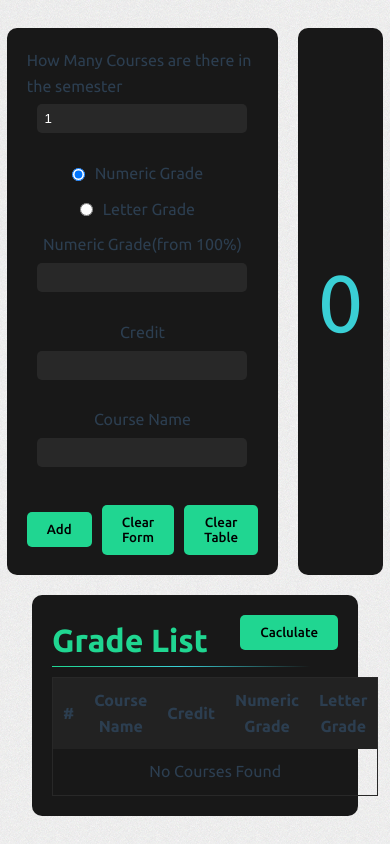
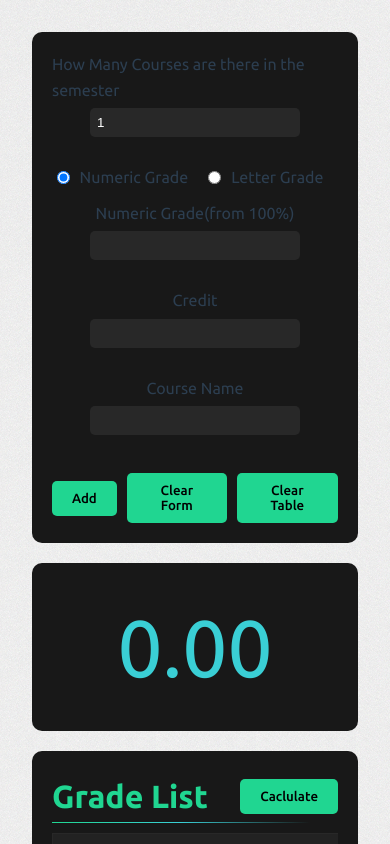
Before and after one commit to aaabrsh/grade-calculator, a Vue app: page / in a window 390 px wide. Built offline with nearby package versions, Linux system fonts and the light colour scheme.

Commit message:
fix grade view styling and other styles

```diff
--- a/src/App.vue
+++ b/src/App.vue
@@ -5,7 +5,7 @@ import GradeDisplay from './components/GradeDisplay.vue'
 import { ref } from 'vue'
 
 const courses = ref([])
-const GPA = ref(0)
+const GPA = ref((0).toFixed(2))
 
 function onCourseAdd(newCourse) {
   courses.value.push(newCourse)
@@ -21,8 +21,8 @@ function onSetGPA(gpa) {
 </script>
 
 <template>
-  <div class="flex column full card-gap container">
-    <div class="flex card-gap">
+  <div class="flex column card-gap container">
+    <div class="card-gap grid grid-2-1">
       <GradesForm class="flex-2" @add="onCourseAdd" @clear="clearTable" />
       <GradeDisplay class="flex-1" :GPA="GPA" />
     </div>
--- a/src/assets/main.css
+++ b/src/assets/main.css
@@ -1,27 +1,30 @@
 @import './base.css';
 
 #app {
-  margin: 0 auto;
-  padding: 2rem;
   font-weight: normal;
   height: 100vh;
   overflow: auto;
 }
 
 .container {
+  margin: 0 auto;
   max-width: 1280px;
+  padding: 2rem;
 }
 
-a,
-.green {
-  text-decoration: none;
-  color: hsla(160, 100%, 37%, 1);
-  transition: 0.4s;
+.grid {
+  width: 100%;
+  display: grid;
 }
 
-@media (hover: hover) {
-  a:hover {
-    background-color: hsla(160, 100%, 37%, 0.2);
+.grid-2-1 {
+  grid-template-columns: 2fr 1fr;
+}
+
+@media only screen and (max-width: 650px) {
+  .grid {
+    display: flex;
+    flex-direction: column;
   }
 }
 
@@ -60,10 +63,6 @@ a,
   flex-direction: column;
 }
 
-.full {
-  height: 100%;
-}
-
 .title-container {
   border-image: linear-gradient(
       to right,
@@ -78,6 +77,7 @@ a,
   margin-bottom: 10px;
   display: flex;
   justify-content: space-between;
+  align-items: center;
 }
 
 .title {
@@ -147,8 +147,14 @@ button:hover {
   color: var(--vt-c-text-title-2);
 }
 
+.table-container {
+  width: 100%;
+  overflow-x: auto;
+}
+
 .grade-table {
   width: 100%;
+  min-width: 500px;
   border: 1px solid var(--vt-c-black-mute);
 }
 
--- a/src/components/GradesList.vue
+++ b/src/components/GradesList.vue
@@ -15,7 +15,7 @@ function onCalculate() {
       <h1 class="title">Grade List</h1>
       <div><button @click="onCalculate">Caclulate</button></div>
     </div>
-    <div>
+    <div class="table-container">
       <table class="grade-table" cellspacing="0">
         <tr>
           <th>#</th>
--- a/src/services/calculateGrade.ts
+++ b/src/services/calculateGrade.ts
@@ -25,6 +25,8 @@ export function calculateGrade(gradeList: any[]) {
     // fail if letter grade is F or FX
   })
 
+  if (!credit_sum) return 0
+
   const GPA = total_grade / credit_sum
 
   return GPA
```
